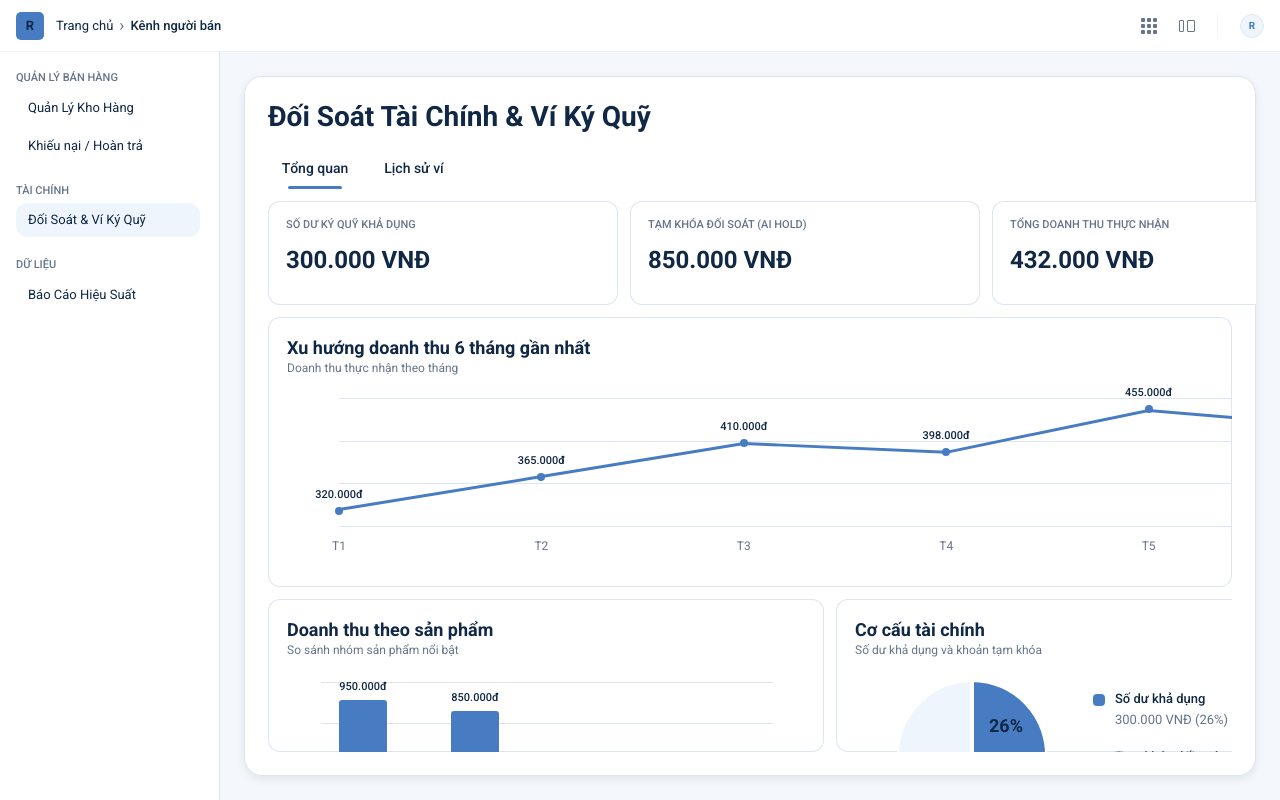
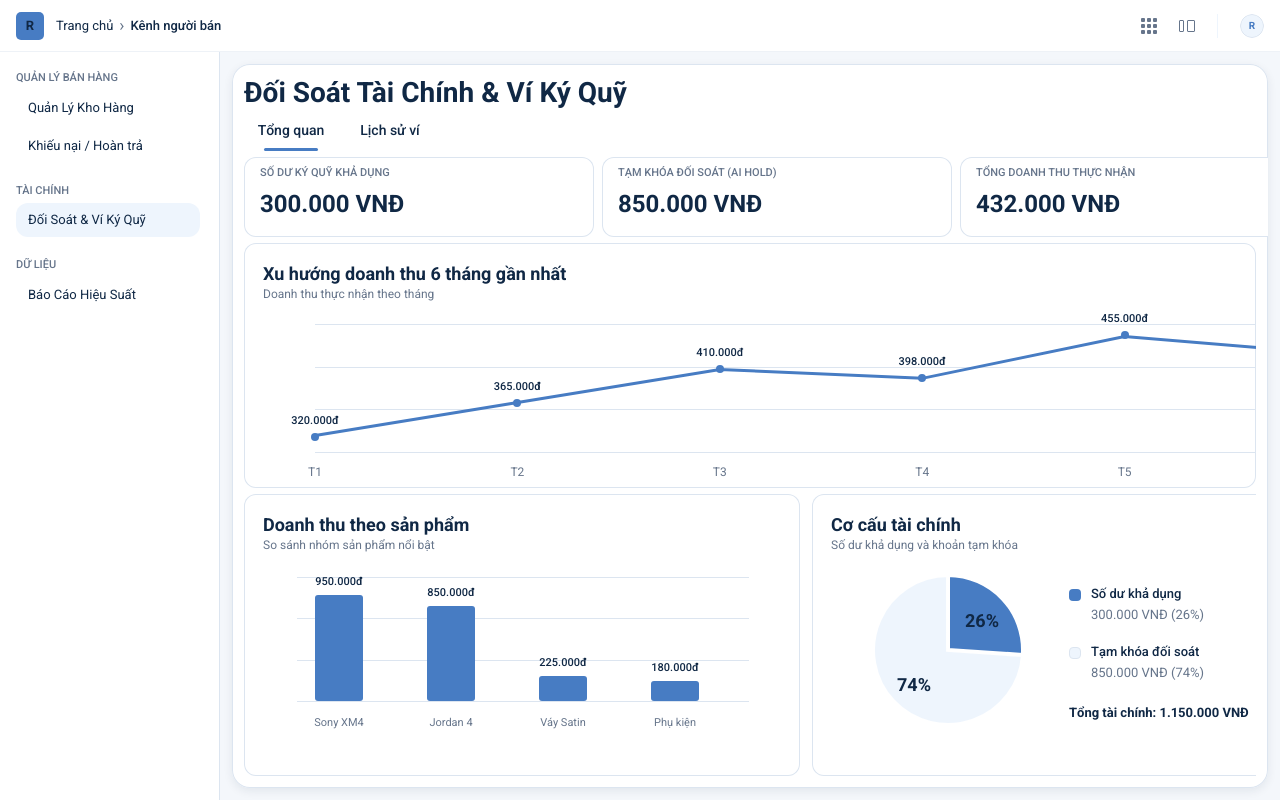
Before and after one commit to kttt294/Rebox, a Next.js app in the folder apps/web/: page /seller/finance in a window 1280 px wide. Built offline with nearby package versions, Linux system fonts and the light colour scheme.

Commit message:
Fix cross-device UI issues - I think haha

```diff
--- a/apps/web/src/app/seller/finance/page.tsx
+++ b/apps/web/src/app/seller/finance/page.tsx
@@ -25,9 +25,9 @@ const products = [
 
 function MetricCards() {
   return (
-    <div className="grid shrink-0 gap-3 lg:grid-cols-3 xl:grid-cols-[repeat(3,350px)]">
+    <div className="grid shrink-0 gap-3 lg:grid-cols-3 xl:grid-cols-[repeat(3,350px)] xl:gap-2">
       {metrics.map((metric) => (
-        <article className="flex h-[104px] flex-col gap-2 rounded-xl bg-white px-[18px] py-4 ring-1 ring-inset ring-[var(--line)]" key={metric.label}>
+        <article className="flex h-[104px] flex-col gap-2 rounded-xl bg-white px-[18px] py-4 ring-1 ring-inset ring-[var(--line)] xl:h-20 xl:gap-1 xl:px-4 xl:py-2" key={metric.label}>
           <p className="text-[11px] font-medium text-[var(--muted)]">{metric.label}</p>
           <p className="text-2xl font-bold leading-normal text-[var(--ink)]">{metric.value}</p>
         </article>
@@ -38,8 +38,8 @@ function MetricCards() {
 
 function RevenueTrend() {
   return (
-    <article className="h-[270px] shrink-0 overflow-x-auto rounded-xl ring-1 ring-inset ring-[var(--line)]">
-      <div className="relative h-[268px] min-w-[1122px]">
+    <article className="h-[270px] shrink-0 overflow-x-auto rounded-xl ring-1 ring-inset ring-[var(--line)] xl:h-[245px]">
+      <div className="relative h-[268px] min-w-[1122px] xl:h-[243px]">
         <h2 className="absolute left-[19px] top-[17px] text-lg font-bold">Xu hướng doanh thu 6 tháng gần nhất</h2>
         <p className="absolute left-[19px] top-[43px] text-xs text-[var(--muted)]">Doanh thu thực nhận theo tháng</p>
         <div className="absolute inset-y-0 left-1/2 w-[1122px] -translate-x-1/2">
@@ -104,7 +104,7 @@ export default function SellerFinancePage() {
     <SellerShell>
       <FinanceWorkspace active="overview">
         <MetricCards />
-        <div className="flex h-[562px] max-h-[562px] min-h-0 flex-1 flex-col gap-3">
+        <div className="flex h-[562px] max-h-[562px] min-h-0 flex-1 flex-col gap-3 xl:gap-1.5">
           <RevenueTrend />
           <div className="flex h-[280px] min-h-0 flex-1 gap-3 overflow-x-auto overflow-y-hidden">
             <RevenueByProduct />
--- a/apps/web/src/features/seller-shell.tsx
+++ b/apps/web/src/features/seller-shell.tsx
@@ -32,16 +32,16 @@ export function SellerShell({ children }: { children: ReactNode }) {
           <SellerNavItem active={pathname === "/seller/reports"} href="/seller/reports">Báo Cáo Hiệu Suất</SellerNavItem>
         </nav>
       </aside>
-      <main className="min-w-0 flex-1 p-4 sm:p-6 xl:overflow-y-auto">{children}</main>
+      <main className="min-w-0 flex-1 p-4 sm:p-6 xl:overflow-y-auto xl:p-3">{children}</main>
     </div>
   );
 }
 
 export function FinanceWorkspace({ active, children }: { active: FinanceTab; children: ReactNode }) {
   return (
-    <section className="flex min-h-[900px] w-full flex-col gap-3 overflow-hidden rounded-[18px] bg-white p-4 shadow-[0_3px_10px_rgba(16,40,69,0.08)] ring-1 ring-inset ring-[var(--line)] sm:p-6 xl:h-full xl:min-h-0">
+    <section className="flex min-h-[900px] w-full flex-col gap-3 overflow-hidden rounded-[18px] bg-white p-4 shadow-[0_3px_10px_rgba(16,40,69,0.08)] ring-1 ring-inset ring-[var(--line)] sm:p-6 xl:h-full xl:min-h-[679px] xl:gap-1.5 xl:p-3">
       <h1 className="h-[33px] text-[24px] font-bold leading-[33px] text-[var(--ink)] sm:text-[28px]">Đối Soát Tài Chính &amp; Ví Ký Quỹ</h1>
-      <nav className="flex h-11 shrink-0 items-end gap-2" aria-label="Đối soát tài chính">
+      <nav className="flex h-11 shrink-0 items-end gap-2 xl:h-9" aria-label="Đối soát tài chính">
         <Link className={`flex h-9 w-[94px] flex-col items-center justify-end gap-2 px-3.5 text-sm font-medium ${active === "overview" ? "text-[var(--accent)]" : "text-[var(--muted)]"}`} href="/seller/finance"><span className="whitespace-nowrap">Tổng quan</span><span className={`h-[3px] rounded-sm ${active === "overview" ? "w-[54px] bg-[var(--accent)]" : "w-[54px]"}`} /></Link>
         <Link className={`flex h-9 w-[88px] flex-col items-center justify-end gap-2 px-3.5 text-sm font-medium ${active === "wallet" ? "text-[var(--accent)]" : "text-[var(--muted)]"}`} href="/seller/wallet"><span className="whitespace-nowrap">Lịch sử ví</span><span className={`h-[3px] rounded-sm ${active === "wallet" ? "w-[60px] bg-[var(--accent)]" : "w-[60px]"}`} /></Link>
       </nav>
```
Also changed, not shown: 1 other file (tests, documents, lock files or other folders).
